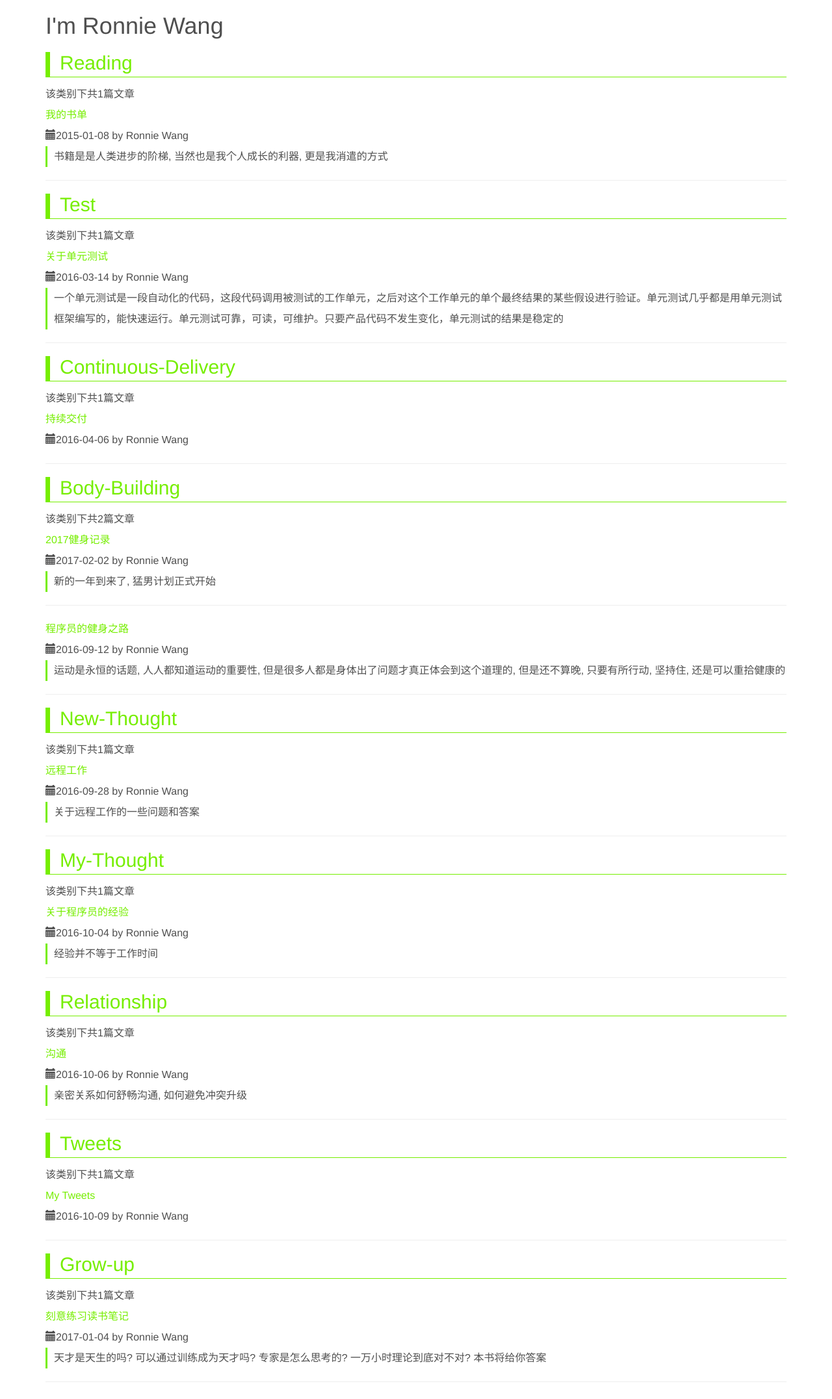
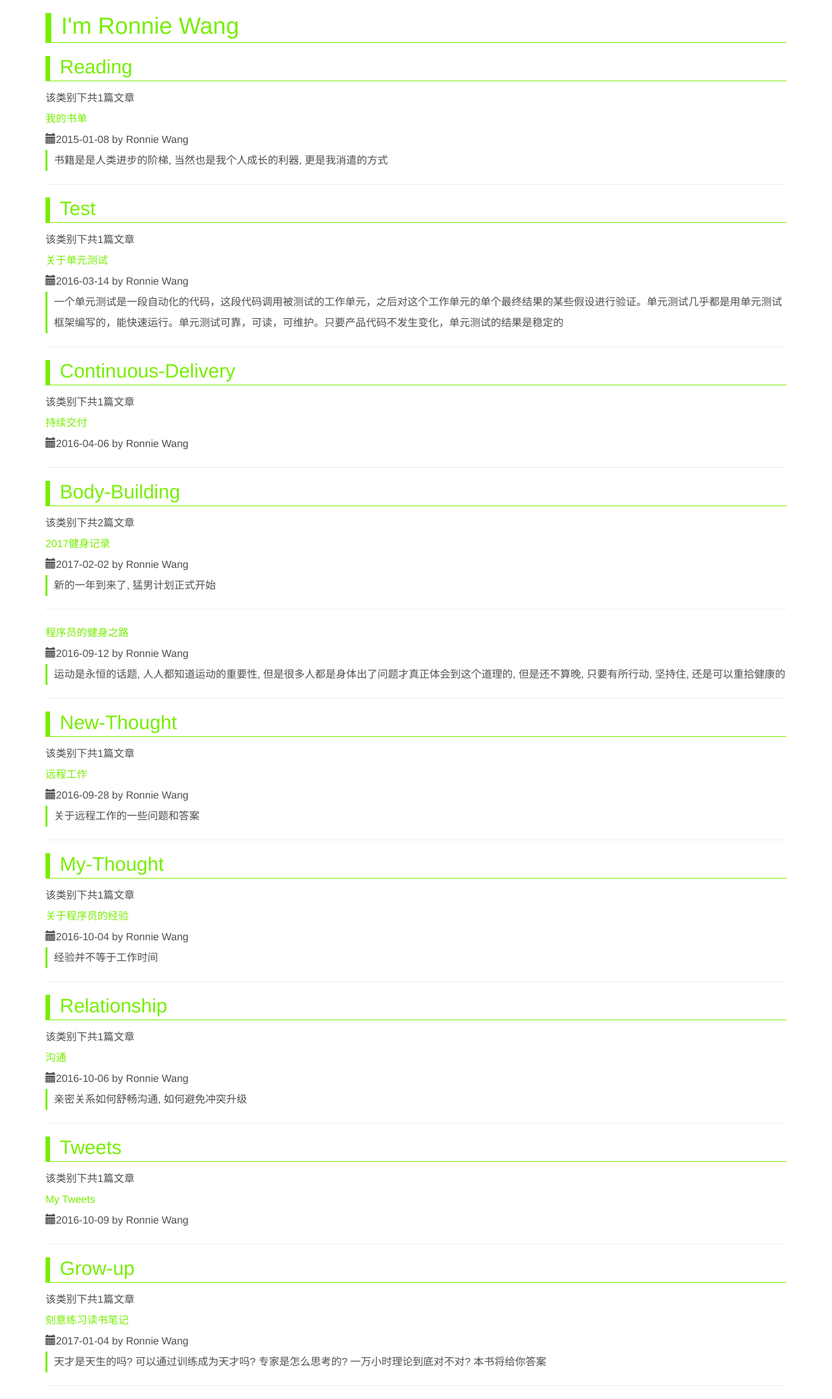
Before and after one commit to ronniewang/ronniewang.github.io, a Jekyll site: the page built from index.html, in a window 1280 px wide. Shown: the whole page at 65% size. Built offline with Jekyll 4.4.1, drawn with Linux system fonts in a browser that asks for light colours.

Commit message:
update css

```diff
--- a/_layouts/default.html
+++ b/_layouts/default.html
@@ -19,6 +19,14 @@
                 margin: auto;
                 width: 80%;
             }
+        }
+
+        h1 {
+            color: #76EE00;
+            border-left: 9px solid #76EE00;
+            border-bottom: 1px solid #76EE00;
+            padding-left: 15px;
+            padding-bottom: 5px;
         }
 
         h2 {
```
